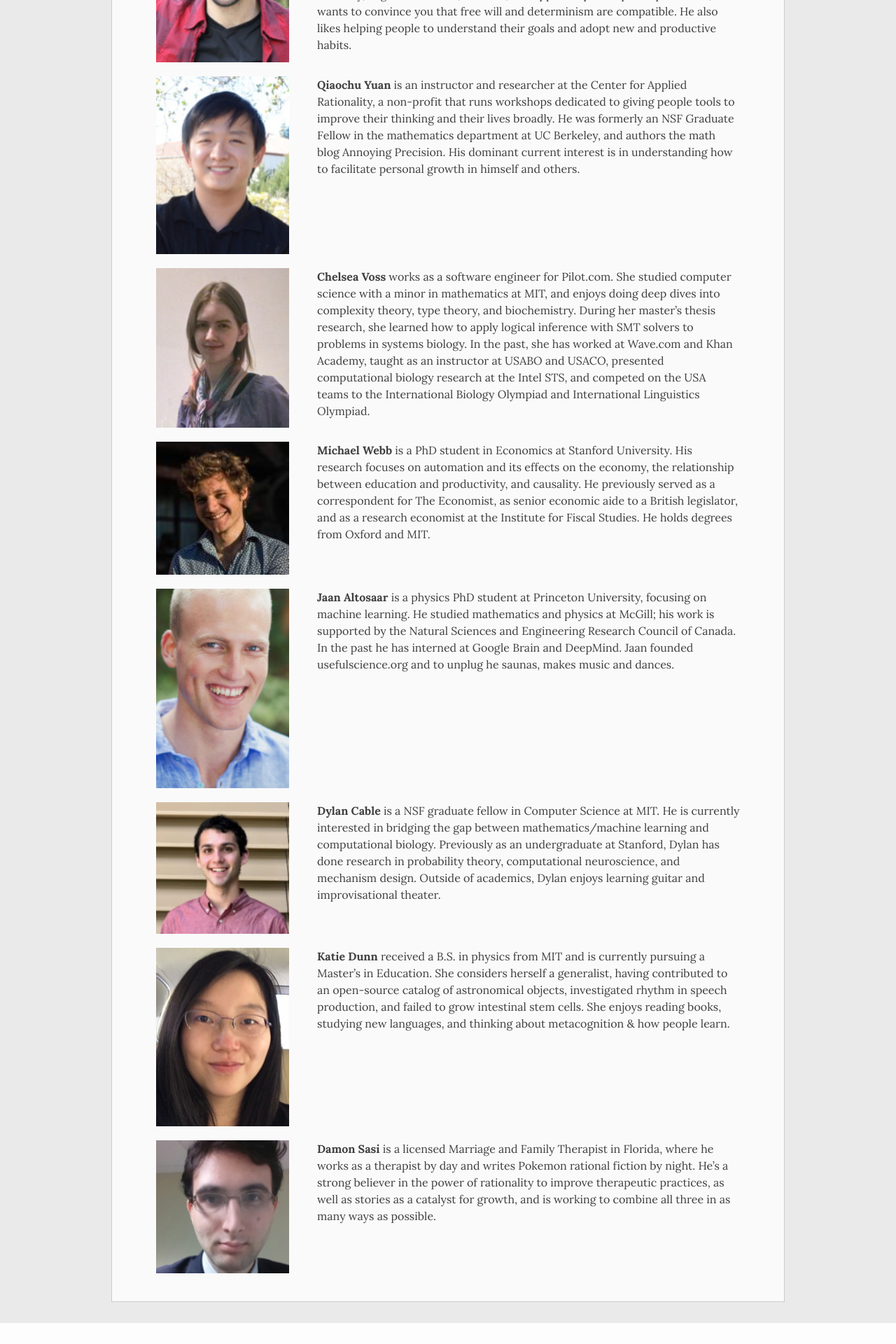
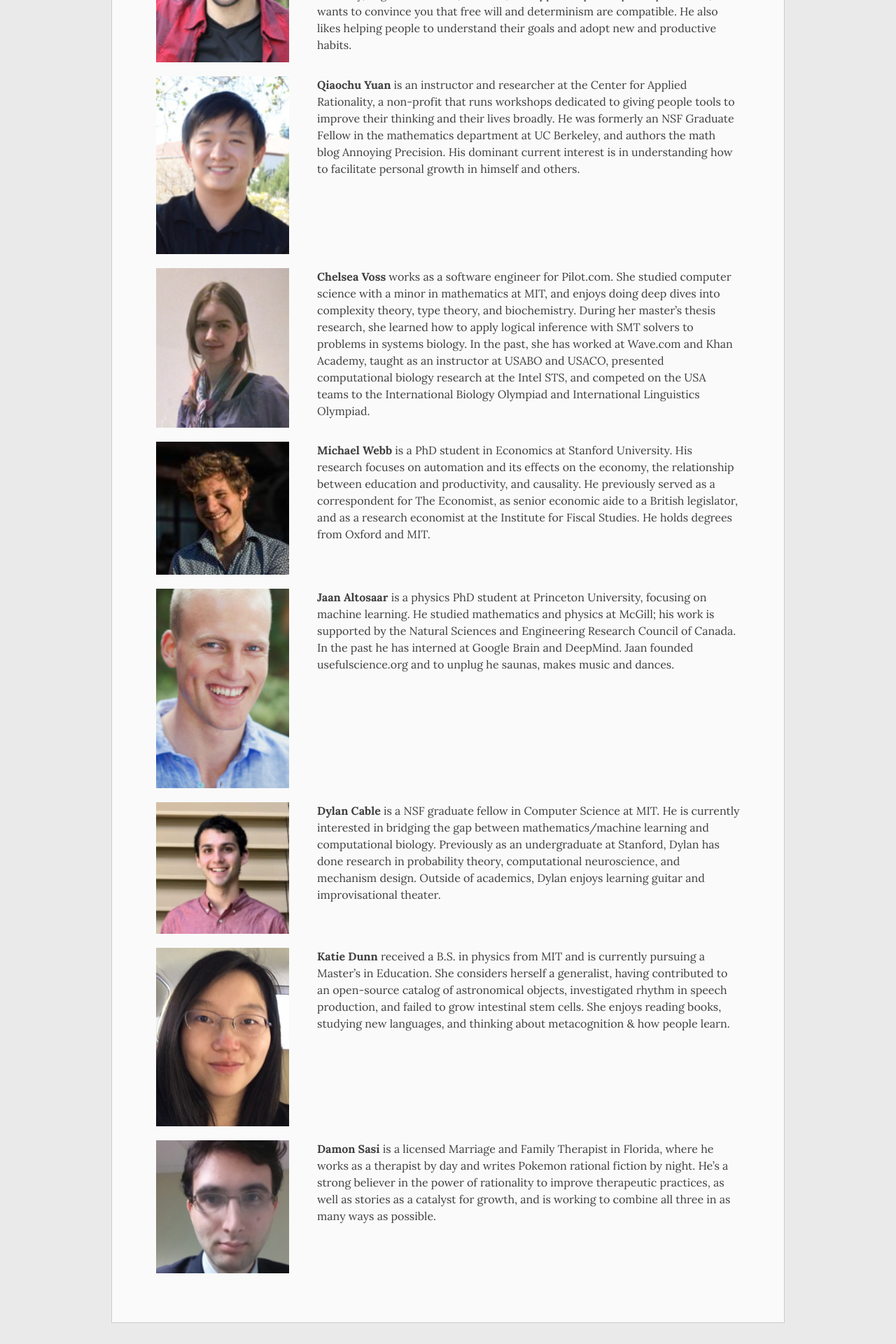
Before and after one commit to sparc-camp/sparc-camp.github.io, a Jekyll site: the page built from content/instructors.md, in a window 1280 px wide. Shown: the part 1511-3431 px from the top of the page at 70% size. Built offline with Jekyll 4.4.1, drawn with Linux system fonts in a browser that asks for light colours; before the commit the page ends 3401 px from its top, so only the background shows below that.

Commit message:
cleaning up css color variables; margin at bottom

```diff
--- a/assets/custom.scss
+++ b/assets/custom.scss
@@ -10,16 +10,16 @@
 $sparc-orange: #E87E00;
 $sparc-blue: #448BB1;
 
-$body-bg-color: #ddd;
+$body-bg-color: #EAEAEA;
 $navbar-bg-color: $sparc-orange;
 //$navbar-bg-color: $body-bg-color;
-$content-bg-color: #fafafa;
-$url-color-neg: $content-bg-color;
+$content-bg-color: #FAFAFA;
+$nav-url-color: $content-bg-color;
 
 $banner-bg-color: #888;
 $site-title-size: 45px;
 
-//$url-color-neg: #111;
+//$nav-url-color: #111;
 
 
 
@@ -135,7 +135,7 @@
 	font-family: "OpenSans", sans-serif;
 	letter-spacing: 1.5px;
 	text-transform: uppercase;
-	color: $url-color-neg;
+	color: $nav-url-color;
 }
 
 .site-title,
@@ -145,9 +145,7 @@
 .site-title a:hover {
 	font-family: 'SiteTitleFont', Helvetica;  // Consider making this an image
 	float: none;
-	//color: $url-color-neg;
-	color: $sparc-orange;
-	color: #eee;
+	color: $nav-url-color;;
 	font-size: $site-title-size;
 }
 
@@ -159,7 +157,7 @@
 	.menu-icon {
 	  > svg {
 		// Hamburger line fill
-		fill: $url-color-neg;
+		fill: $nav-url-color;
       }
 	}
   }
@@ -167,6 +165,9 @@
 
 .site-nav .page-link-wrapper:not(:last-child) {
 	margin-right: 20px;
+	@include media-query ($on-palm) {
+		margin-right: 0px;
+	}
 }
 
 .page-link-wrapper {
@@ -199,16 +200,7 @@
 
 #banner-header,
 .page-content {
-	$outer-color: #D3CBB8;
-	$inner-color: #6D6027;
-	$outer-color: #FFFDE4;
-	$inner-color: #A75E00;
-	  //background-image: linear-gradient(to right, $outer-color 0px, $outer-color 310px, $inner-color 320px, $inner-color 1280px, $outer-color 1290px, $outer-color 100%);
-  // background-image: url("{{ '/assets/icons/what-the-hex.png' | relative }}");
-  // background-repeat: repeat repeat;
-  // background-size: auto;
-	background-color: $content-bg-color;
-	background-color: #eaeaea;
+	background-color: $body-bg-color;
 }
 
 #banner {
@@ -238,6 +230,7 @@
 	$page-content-border-color: #ccc;
 	background-color: $content-bg-color;
 	padding-top: 50px;
+	padding-bottom: 30px;
 	border: 1px solid $page-content-border-color;
 }
 
```
